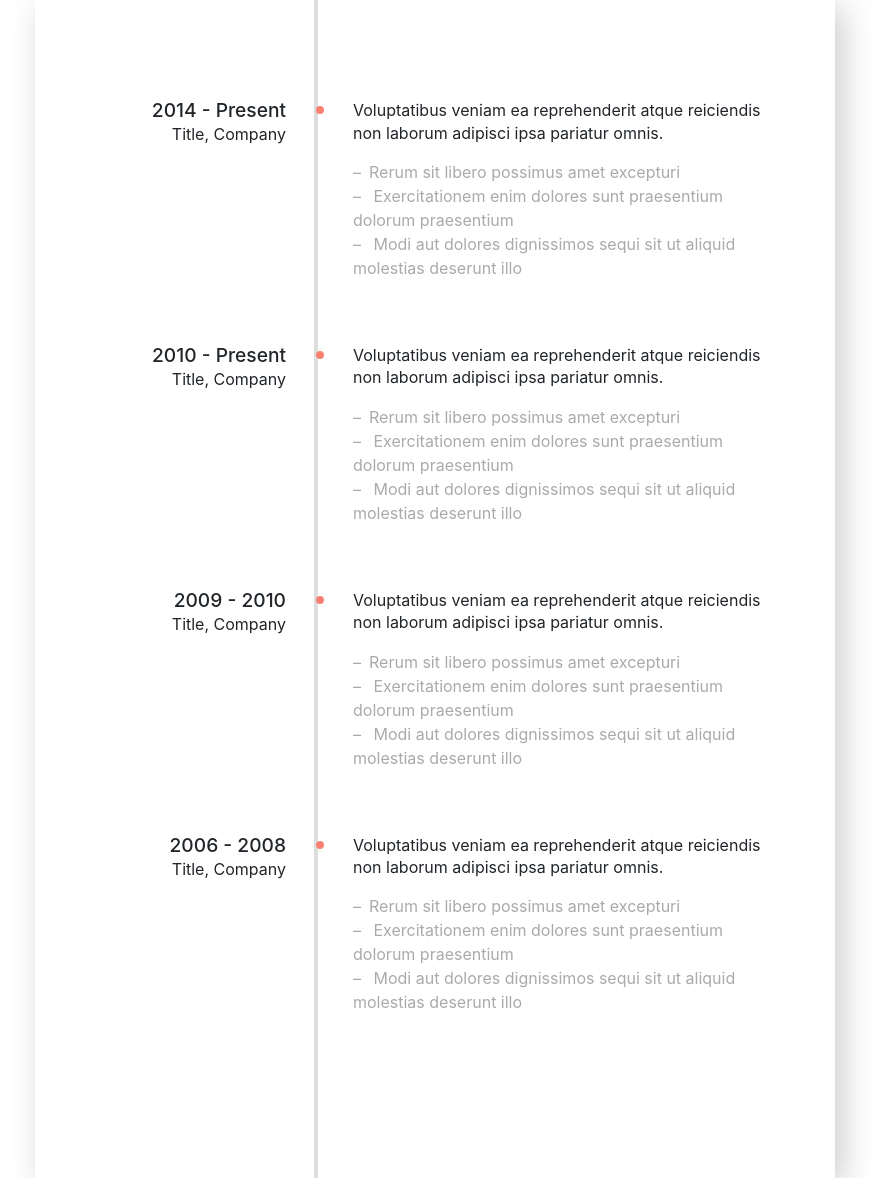
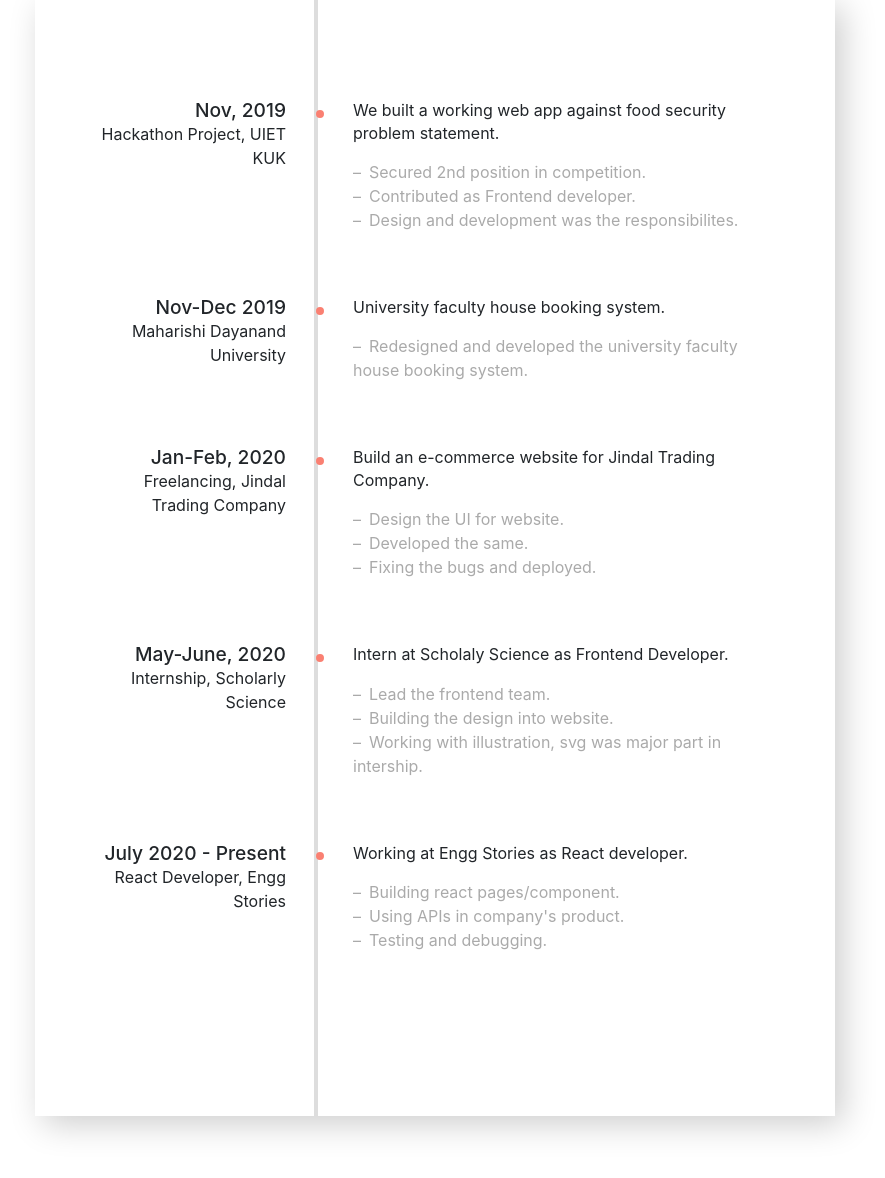
Before and after one commit to imkrantiprasad/krantiprasad, a plain HTML site: page index.html in a window 1280 px wide. Shown: the part 838-2016 px from the top of the page, without its empty margins (205-1090 px from the left). Drawn offline with nearby package versions, Linux system fonts and the light colour scheme.

Commit message:
Timeline added

```diff
--- a/index.html
+++ b/index.html
@@ -85,7 +85,7 @@
             <h3 class="font-weight-light font-italic text-light">
               Front-End Web Developer
             </h3>
-            <a href="#" class="btn btn-outline-danger px-4 m-3">HIRE ME</a>
+            <a href="#contact" class="btn btn-outline-danger px-4 m-3">HIRE ME</a>
           </div>
         </div>
       </div>
@@ -107,93 +107,81 @@
           <div class="timeline">
             <div class="entry">
               <div class="title">
-                <h3>2014 - Present</h3>
-                <p>Title, Company</p>
+                <h3>Nov, 2019</h3>
+                <p>Hackathon Project, UIET KUK</p>
               </div>
               <div class="body">
                 <p>
-                  Voluptatibus veniam ea reprehenderit atque reiciendis non
-                  laborum adipisci ipsa pariatur omnis.
+                  We built a working web app against food security problem
+                  statement.
                 </p>
                 <ul>
-                  <li>Rerum sit libero possimus amet excepturi</li>
-                  <li>
+                  <li>Secured 2nd position in competition.</li>
+                  <li>Contributed as Frontend developer.</li>
+                  <li>Design and development was the responsibilites.</li>
+                </ul>
+              </div>
+            </div>
+            <div class="entry">
+              <div class="title">
+                <h3>Nov-Dec 2019</h3>
+                <p>Maharishi Dayanand University</p>
+              </div>
+              <div class="body">
+                <p>University faculty house booking system.</p>
+                </p>
+                <ul>
+                  <li>Redesigned and developed the university faculty house booking system.</li>
+                  <!-- <li>
                     Exercitationem enim dolores sunt praesentium dolorum
                     praesentium
                   </li>
                   <li>
                     Modi aut dolores dignissimos sequi sit ut aliquid molestias
                     deserunt illo
-                  </li>
+                  </li> -->
                 </ul>
               </div>
             </div>
             <div class="entry">
               <div class="title">
-                <h3>2010 - Present</h3>
-                <p>Title, Company</p>
+                <h3>Jan-Feb, 2020</h3>
+                <p>Freelancing, Jindal Trading Company</p>
               </div>
               <div class="body">
-                <p>
-                  Voluptatibus veniam ea reprehenderit atque reiciendis non
-                  laborum adipisci ipsa pariatur omnis.
-                </p>
+                <p>Build an e-commerce website for Jindal Trading Company.</p>
                 <ul>
-                  <li>Rerum sit libero possimus amet excepturi</li>
-                  <li>
-                    Exercitationem enim dolores sunt praesentium dolorum
-                    praesentium
-                  </li>
-                  <li>
-                    Modi aut dolores dignissimos sequi sit ut aliquid molestias
-                    deserunt illo
-                  </li>
+                  <li>Design the UI for website.</li>
+                  <li>Developed the same.</li>
+                  <li>Fixing the bugs and deployed.</li>
                 </ul>
               </div>
             </div>
             <div class="entry">
               <div class="title">
-                <h3>2009 - 2010</h3>
-                <p>Title, Company</p>
+                <h3>May-June, 2020</h3>
+                <p>Internship, Scholarly Science</p>
               </div>
               <div class="body">
-                <p>
-                  Voluptatibus veniam ea reprehenderit atque reiciendis non
-                  laborum adipisci ipsa pariatur omnis.
-                </p>
+                <p>Intern at Scholaly Science as Frontend Developer.</p>
                 <ul>
-                  <li>Rerum sit libero possimus amet excepturi</li>
-                  <li>
-                    Exercitationem enim dolores sunt praesentium dolorum
-                    praesentium
-                  </li>
-                  <li>
-                    Modi aut dolores dignissimos sequi sit ut aliquid molestias
-                    deserunt illo
-                  </li>
+                  <li>Lead the frontend team.</li>
+                  <li>Building the design into website.</li>
+                  <li>Working with illustration, svg was major part in intership.</li>
                 </ul>
               </div>
             </div>
             <div class="entry">
               <div class="title">
-                <h3>2006 - 2008</h3>
-                <p>Title, Company</p>
+                <h3>July 2020 - Present</h3>
+                <p>React Developer, Engg Stories</p>
               </div>
               <div class="body">
-                <p>
-                  Voluptatibus veniam ea reprehenderit atque reiciendis non
-                  laborum adipisci ipsa pariatur omnis.
-                </p>
+                <p>Working at Engg Stories as React developer.</p>
                 <ul>
-                  <li>Rerum sit libero possimus amet excepturi</li>
-                  <li>
-                    Exercitationem enim dolores sunt praesentium dolorum
-                    praesentium
-                  </li>
-                  <li>
-                    Modi aut dolores dignissimos sequi sit ut aliquid molestias
-                    deserunt illo
-                  </li>
+                  <li>Building react pages/component.</li>
+                  <li>Using APIs in company's product.</li>
+                  <li>Testing and debugging.</li>
                 </ul>
               </div>
             </div>
```
